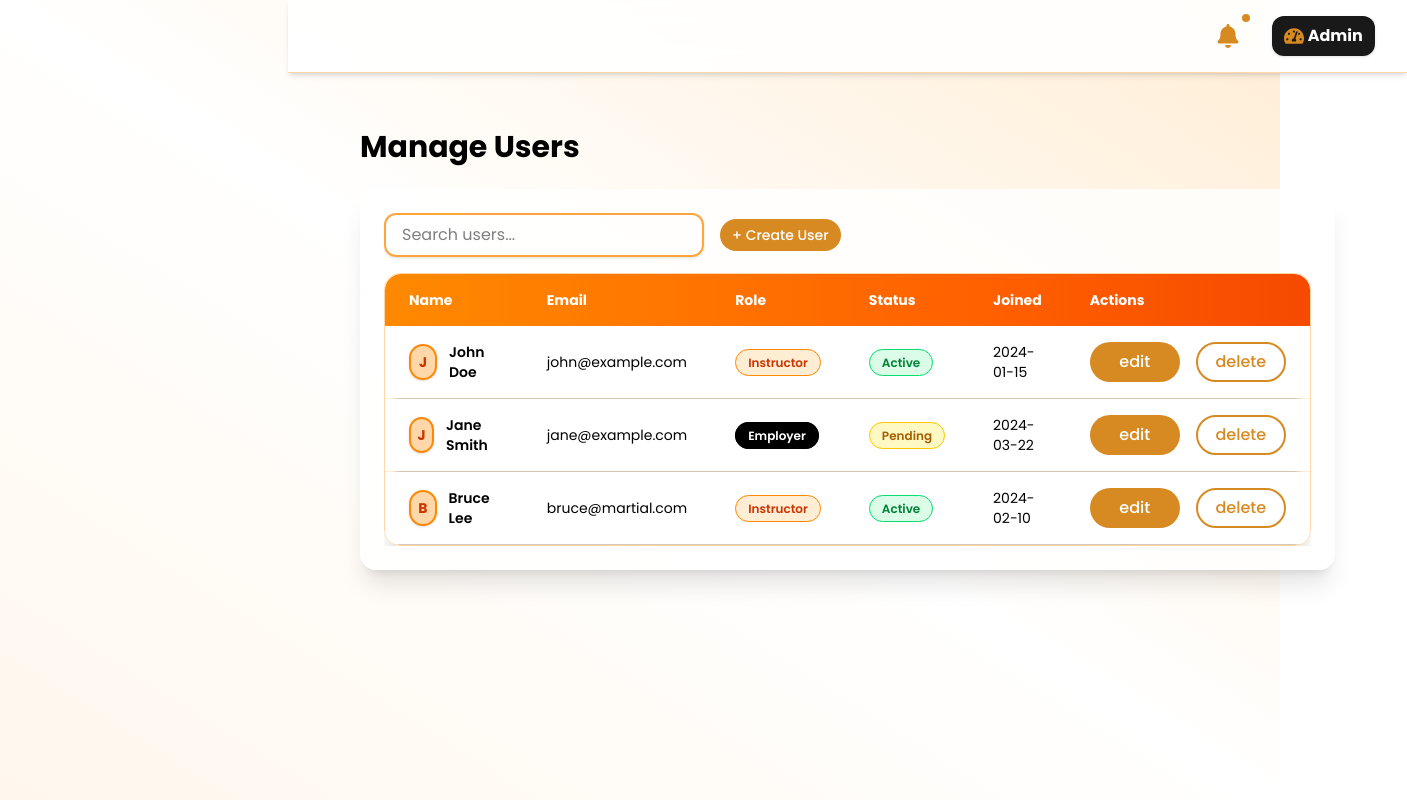
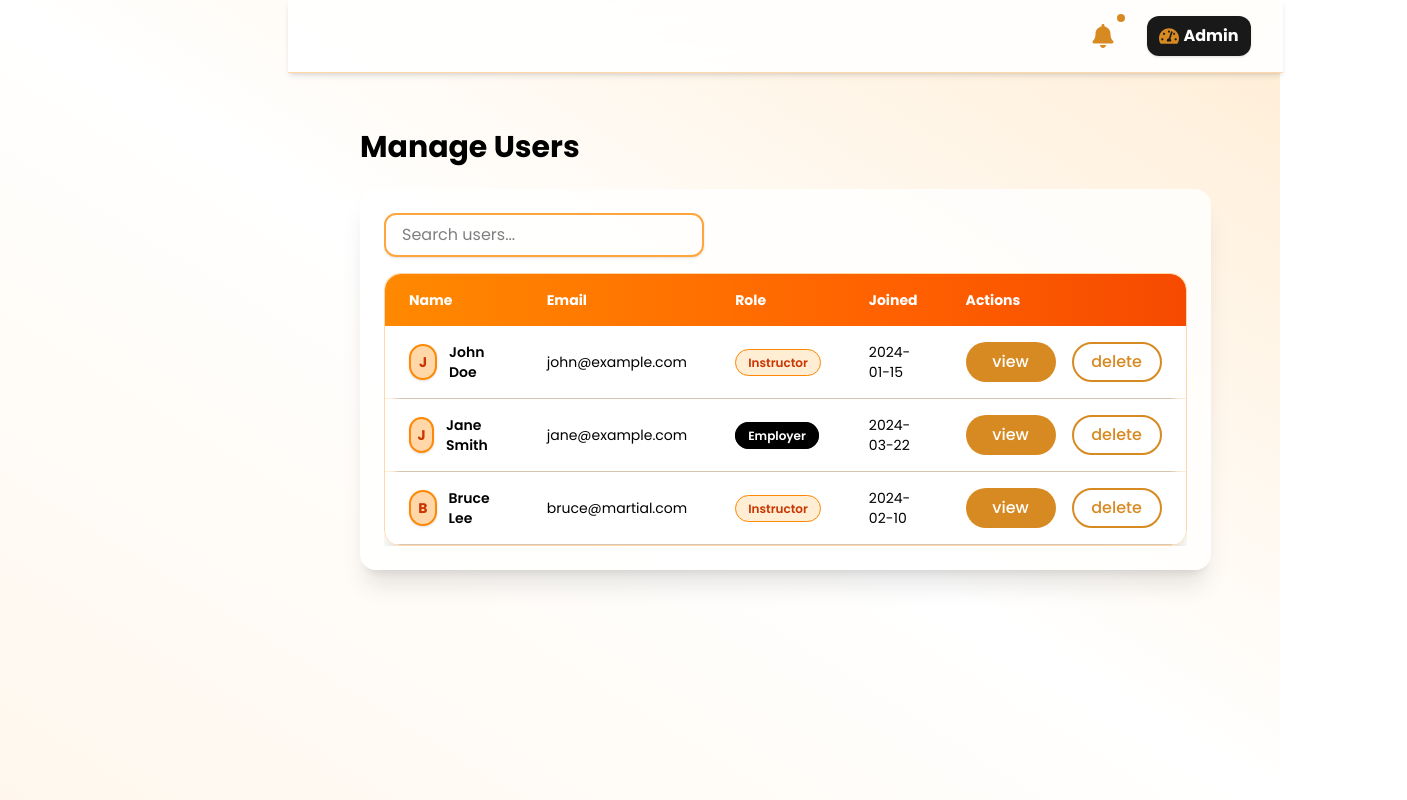
Before and after one commit to ismaeel06/Martial_Arts_Job_Board_Next, a Next.js app: page /dashboard/users in a window 1280 px wide. Shown: the whole page, 1407 px wide, since content can reach past the window. Built offline with nearby package versions, Linux system fonts and the light colour scheme.

Commit message:
Admin tweaks and School view tweaks

```diff
--- a/src/app/dashboard/school-subs/page.js
+++ b/src/app/dashboard/school-subs/page.js
@@ -44,7 +44,7 @@ export default function SchoolSubscriptionsPage() {
     <div className="max-w-full mx-auto px-2 sm:px-4 md:px-8 py-4 w-full">
       <div className="mb-6">
         <h1 className="text-2xl sm:text-3xl font-extrabold text-black tracking-tight mb-2">
-          Active Subscriptions
+          My Subscriptions
         </h1>
         <p className="text-gray-600">
           View and manage your subscription plans for job postings.
--- a/src/components/dashboard/AdminApplicationsTable.js
+++ b/src/components/dashboard/AdminApplicationsTable.js
@@ -2,7 +2,7 @@
 
 import React, { useState } from 'react';
 import Button from '../ui/Button';
-import { FaEye, FaCheck, FaTimes } from 'react-icons/fa';
+import { FaEye, FaCheck, FaTimes, FaTrash } from 'react-icons/fa';
 
 // Mock data for applications
 const applications = [
@@ -165,9 +165,17 @@ export default function AdminApplicationsTable() {
     >
       <FaEye className="mr-1" /> View
     </Button>
+        <Button
+      variant="primary"
+      size="sm"
+      title="Delete Application"
+      className="mx-1"
+    >
+      <FaTrash className="mr-1" /> Delete
+    </Button>
 
     <div className="flex gap-2">
-      <button
+      {/* <button
         onClick={app.status === "Pending" ? () => handleStatusChange(app.id, "Accepted") : undefined}
         className={`p-2 rounded-full ${
           app.status === "Pending"
@@ -190,7 +198,7 @@ export default function AdminApplicationsTable() {
         disabled={app.status !== "Pending"}
       >
         <FaTimes />
-      </button>
+      </button> */}
     </div>
   </div>
 </td>
--- a/src/components/dashboard/JobActions.js
+++ b/src/components/dashboard/JobActions.js
@@ -5,7 +5,7 @@ export default function JobActions({ job }) {
   return (
     <div className="flex gap-2">
       <Button size="sm" variant="primary">Approve</Button>
-      <Button size="sm" variant="contact">Edit</Button>
+      {/* <Button size="sm" variant="contact">Edit</Button> */}
       <Button size="sm" variant="danger">Delete</Button>
     </div>
   );
--- a/src/components/dashboard/OverviewCards.js
+++ b/src/components/dashboard/OverviewCards.js
@@ -112,7 +112,7 @@ const getStatsByRole = (role) => {
 				link: '/dashboard/admin-applications'
 			},
 			{
-				label: 'Active Subscriptions',
+				label: 'My Subscriptions',
 				value: 2,
 				icon: <FaUserTie className="text-orange-500 text-4xl drop-shadow-lg" />,
 				accent: 'bg-orange-100',
--- a/src/components/dashboard/Sidebar.js
+++ b/src/components/dashboard/Sidebar.js
@@ -31,7 +31,7 @@ export default function Sidebar() {
 
 		{ name: role === 'instructor' ? 'My Applications' : role==='school' ? 'Applications Received' : 'Applications', href: role === 'instructor' ? '/dashboard/my-applications' : role==='school'? '/dashboard/admin-applications' : '/dashboard/admin-applications', icon: <FaRegFileAlt className="text-xl" /> },
 		...(role === 'school' || role==='instructor' ? [
-        { name: 'Active Subscriptions', href: '/dashboard/school-subs', icon: <FaMoneyBillWave className="text-xl" /> }
+        { name: 'My Subscriptions', href: '/dashboard/school-subs', icon: <FaMoneyBillWave className="text-xl" /> }
     ] : []),
 		...((role!=='school' && role!== 'instructor') ?[
 			{ name: 'Payments', href: '/dashboard/payments', icon: <FaMoneyBillWave className="text-xl" /> },
--- a/src/components/dashboard/UserTable.js
+++ b/src/components/dashboard/UserTable.js
@@ -51,7 +51,6 @@ export default function UserTable() {
 			{ key: 'name', label: 'Name' },
 			{ key: 'email', label: 'Email' },
 			{ key: 'role', label: 'Role' },
-			{ key: 'status', label: 'Status' },
 			{ key: 'joined', label: 'Joined' },
 			{ key: 'actions', label: 'Actions', align: 'center' },
 		],
@@ -100,7 +99,6 @@ export default function UserTable() {
 							onChange={e => setSearch(e.target.value)}
 							className="dashboard-search px-4 py-2 border rounded-lg shadow focus:outline-none w-full max-w-xs"
 						/>
-						{role === 'admin' && <Button variant="primary" size="sm" className="ml-4">+ Create User</Button>}
 					</div>
 				)}
 				<div className="overflow-x-auto rounded-2xl shadow-xl bg-white/95 animate-fade-in border border-orange-200">
@@ -166,14 +164,14 @@ export default function UserTable() {
 										}
 										if (col.key === 'actions') {
 											return (
-												<td key={col.key} className="px-6 py-4 text-center flex gap-2 justify-center">
+												<td key={col.key} className="px-6 py-4 text-center flex gap-2 ">
 													<Button
 														variant="primary"
 														size="sm"
-														title="Edit User"
+														title="View User"
 														className="mr-2 min-w-[90px]"
 													>
-														<span className="material-icons align-middle text-base">edit</span>
+														<span className="material-icons align-middle text-base">view</span>
 													</Button>
 													<Button variant="outline" size="sm" title="Delete User" className="min-w-[90px]">
 														<span className="material-icons align-middle text-base">delete</span>
```
